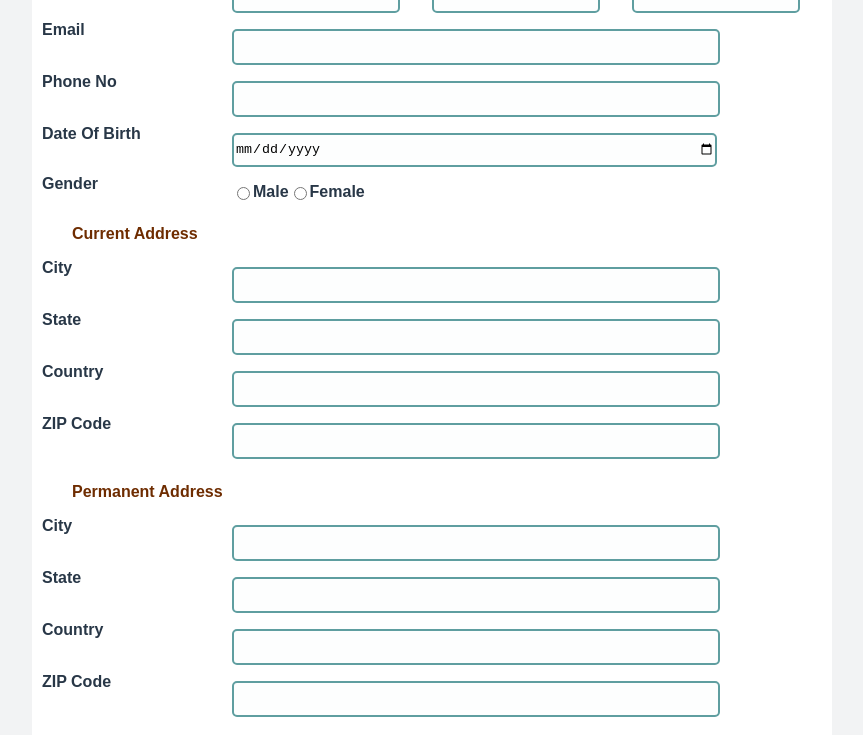
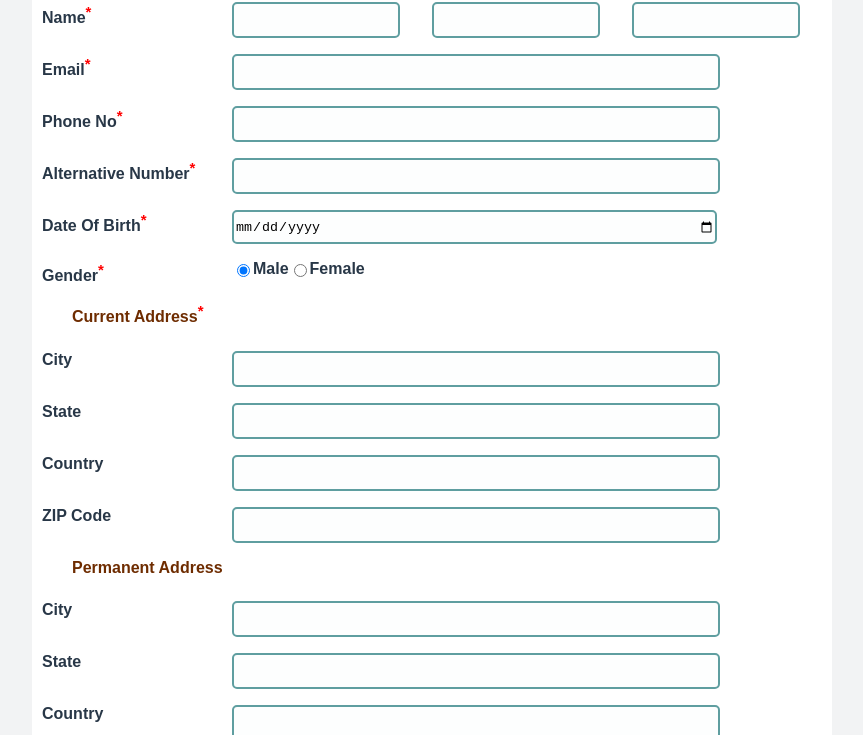
Before and after one commit to Satya190597/MindfireAssignment, a plain HTML site: page assignmenttwo/index.html in a window 1280 px wide. Shown: the part 303-1038 px from the top of the page, without its empty margins (208-1071 px from the left). Drawn offline with Linux system fonts and the light colour scheme.

Commit message:
Adding Validations

```diff
--- a/assignmenttwo/index.html
+++ b/assignmenttwo/index.html
@@ -21,60 +21,68 @@
                 <form action="">
                     <div class="field-group">
                         <div class="label-name">
-                            <label for="">Name</label>
+                            <label for="">Name<sup>*</sup></label>
                         </div>
                         <div class="input-fname">
-                            <input type="text" class="input-control">
+                            <input type="text" class="input-control" required pattern="^[a-zA-z]+$">
                         </div>
                         <div class="input-mname" >
-                            <input type="text" class="input-control">
+                            <input type="text" class="input-control" required pattern="^[a-zA-z]+$">
                         </div>
                         <div class="input-lname" >
-                            <input type="text" class="input-control">
+                            <input type="text" class="input-control" required pattern="^[a-zA-z]+$">
                         </div>
                     </div>
                     <div class="field-group">
                         <div class="label">
-                            <label for="">Email</label>
+                            <label for="">Email<sup>*</sup></label>
                         </div>
                         <div class="input">
-                            <input type="email" class="input-control">
+                            <input type="email" class="input-control" required>
                         </div>
                     </div>
                     <div class="field-group">
                         <div class="label">
-                            <label for="">Phone No</label>
+                            <label for="">Phone No<sup>*</sup></label>
                         </div>
                         <div class="input">
-                            <input type="text" class="input-control">
+                            <input type="text" class="input-control" required pattern="^[0-9]{10,10}$">
                         </div>
                     </div>
                     <div class="field-group">
                         <div class="label">
-                            <label for="">Date Of Birth</label>
+                            <label for="">Alternative Number<sup>*</sup></label>
                         </div>
                         <div class="input">
-                            <input type="date" class="input-control">
+                            <input type="text" class="input-control" required pattern="^[0-9]{10,10}$">
                         </div>
                     </div>
                     <div class="field-group">
                         <div class="label">
-                            <label for="">Gender</label>
+                            <label for="">Date Of Birth<sup>*</sup></label>
                         </div>
                         <div class="input">
-                            <input type="radio" name="gender">Male
+                            <input type="date" class="input-control" required>
+                        </div>
+                    </div>
+                    <div class="field-group">
+                        <div class="label">
+                            <label for="">Gender<sup>*</sup></label>
+                        </div>
+                        <div class="input">
+                            <input type="radio" name="gender" checked="true">Male
                             <input type="radio" name="gender">Female
                         </div>
                     </div>
                     <div class="field-group">
-                        <p>Current Address</p>
+                        <p>Current Address<sup>*</sup></p>
                     </div>
                     <div class="field-group">
                         <div class="label">
                             <label for="">City</label>
                         </div>
                         <div class="input">
-                            <input type="text" class="input-control">
+                            <input type="text" class="input-control" required pattern="^[a-zA-z]+$">
                         </div>
                     </div>
                     <div class="field-group">
@@ -82,7 +90,7 @@
                             <label for="">State</label>
                         </div>
                         <div class="input">
-                            <input type="text" class="input-control">
+                            <input type="text" class="input-control" required pattern="^[a-zA-z]+$">
                         </div>
                     </div>
                     <div class="field-group">
@@ -90,7 +98,7 @@
                             <label for="">Country</label>
                         </div>
                         <div class="input">
-                            <input type="text" class="input-control">
+                            <input type="text" class="input-control" required pattern="^[a-zA-z]+$">
                         </div>
                     </div>
                     <div class="field-group">
@@ -98,7 +106,7 @@
                             <label for="">ZIP Code</label>
                         </div>
                         <div class="input">
-                            <input type="text" class="input-control">
+                            <input type="text" class="input-control" required pattern="^[0-9]+$">
                         </div>
                     </div>
                     <div class="field-group">
@@ -109,7 +117,7 @@
                             <label for="">City</label>
                         </div>
                         <div class="input">
-                            <input type="text" class="input-control">
+                            <input type="text" class="input-control" pattern="^[a-zA-z]+$">
                         </div>
                     </div>
                     <div class="field-group">
@@ -117,7 +125,7 @@
                             <label for="">State</label>
                         </div>
                         <div class="input">
-                            <input type="text" class="input-control">
+                            <input type="text" class="input-control" pattern="^[a-zA-z]+$">
                         </div>
                     </div>
                     <div class="field-group">
@@ -125,7 +133,7 @@
                             <label for="">Country</label>
                         </div>
                         <div class="input">
-                            <input type="text" class="input-control">
+                            <input type="text" class="input-control" pattern="^[a-zA-z]+$">
                         </div>
                     </div>
                     <div class="field-group">
@@ -133,7 +141,7 @@
                             <label for="">ZIP Code</label>
                         </div>
                         <div class="input">
-                            <input type="text" class="input-control">
+                            <input type="text" class="input-control" pattern="^[0-9]+$">
                         </div>
                     </div>
                     <div class="field-group">
@@ -176,18 +184,18 @@
                     </div>
                     <div class="field-group">
                         <div class="label">
-                            <label for="">Password</label>
+                            <label for="">Password<sup>*</sup></label>
                         </div>
                         <div class="input">
-                            <input type="password" class="input-control">
+                            <input type="password" class="input-control" required pattern="^(?=.*?[A-Z])(?=.*?[a-z])(?=.*?[0-9])(?=.*?[#?!@$%^&*-]).{8,}$">
                         </div>
                     </div>
                     <div class="field-group">
                         <div class="label">
-                            <label for="">Confirm Password</label>
+                            <label for="">Confirm Password<sup>*</sup></label>
                         </div>
                         <div class="input">
-                            <input type="password" class="input-control">
+                            <input type="password" class="input-control" required pattern="^(?=.*?[A-Z])(?=.*?[a-z])(?=.*?[0-9])(?=.*?[#?!@$%^&*-]).{8,}$">
                         </div>
                     </div>
                     <div class="field-group field-group-button">
--- a/assignmenttwo/style/style.css
+++ b/assignmenttwo/style/style.css
@@ -6,12 +6,16 @@ html
 }
 body
 {
-    height: 100px;
     background-color: #F2F3F4;
     display: flex;
     justify-content: center;
     flex-direction: row;
     padding: 0px;
+}
+.wrapper
+{
+    margin-top: 2%;
+    margin-bottom: 2%;
 }
 .inner-container-banner
 {
@@ -52,6 +56,7 @@ body
 .label
 {
     flex: 1;
+    margin-top: 1%;
 }
 .input
 {
@@ -156,9 +161,19 @@ label
     border: none;
     font-size: 18px;
 }
+.submit-button:hover
+{
+    background-color: #2874A6;
+}
 .main-banner
 {
     margin: 0px;
+}
+sup
+{
+    font-weight: bolder;
+    color: red;
+    font-size: 15px;
 }
 @media screen and (max-width: 600px)
 {
```
